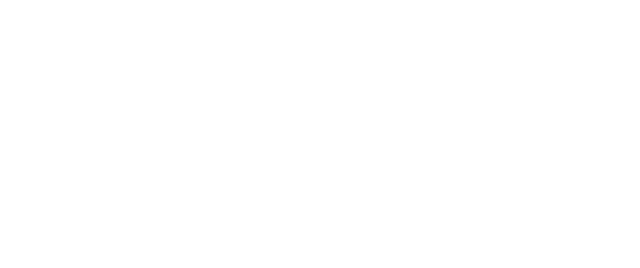
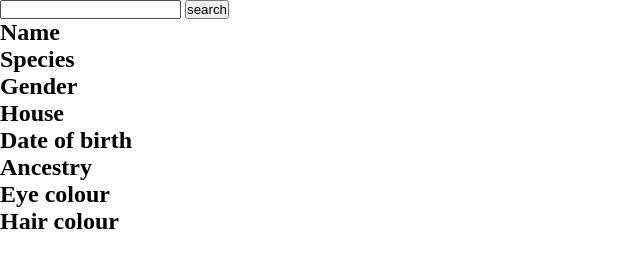
Before and after one commit to gabristle/Harry-Potter-Characters-API-Implementation, a plain HTML site: page index.html in a window 1280 px wide. Shown: the whole page, without its empty margins (0-640 px from the left). Drawn offline with Linux system fonts and the light colour scheme.

Commit message:
html body and request add

```diff
--- a/index.html
+++ b/index.html
@@ -7,6 +7,27 @@
     <title>Harry Potter Characters</title>
 </head>
 <body>
+    <input type="text" id="search--input">
+    <button src="search--button" onclick="searchCharacter()">search</button>
+
+    <div src="desc">
+        <h2>Name</h2>
+        <p src="desc--name"></p>
+        <h2>Species</h2>
+        <p src="desc--species"></p>
+        <h2>Gender</h2>
+        <p src="desc--gender"></p>
+        <h2>House</h2>
+        <p src="desc--house"></p>
+        <h2>Date of birth</h2>
+        <p src="desc--date-of-birth"></p>
+        <h2>Ancestry</h2>
+        <p src="desc--ancestry"></p>
+        <h2>Eye colour</h2>
+        <p src="desc--eye-colour"></p>
+        <h2>Hair colour</h2>
+        <p src="desc--hair-colour"></p>
+    </div>
     <script src="script.js"></script>
 </body>
 </html>
--- a/script.js
+++ b/script.js
@@ -0,0 +1,11 @@
+function searchCharacter(){
+    var url = 'https://hp-api.onrender.com/api/characters';
+    var xhr = new XMLHttpRequest();
+    xhr.open('GET', url, true);
+    xhr.onreadystatechange = function () {
+        if(xhr.readyState === 4 && xhr.status === 200){
+            console.log(xhr.responseText);
+        }
+    }
+    xhr.send();
+}
```
